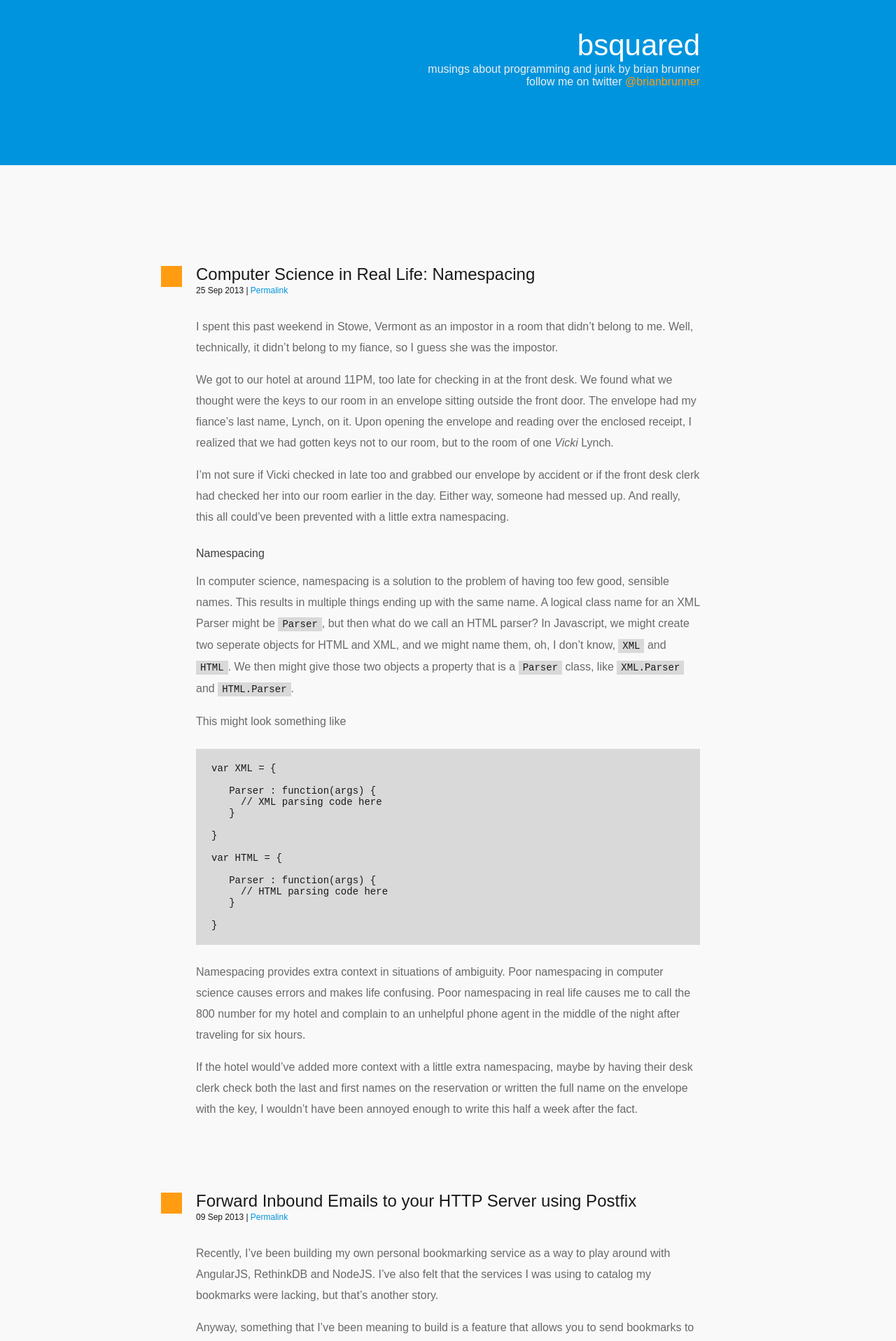
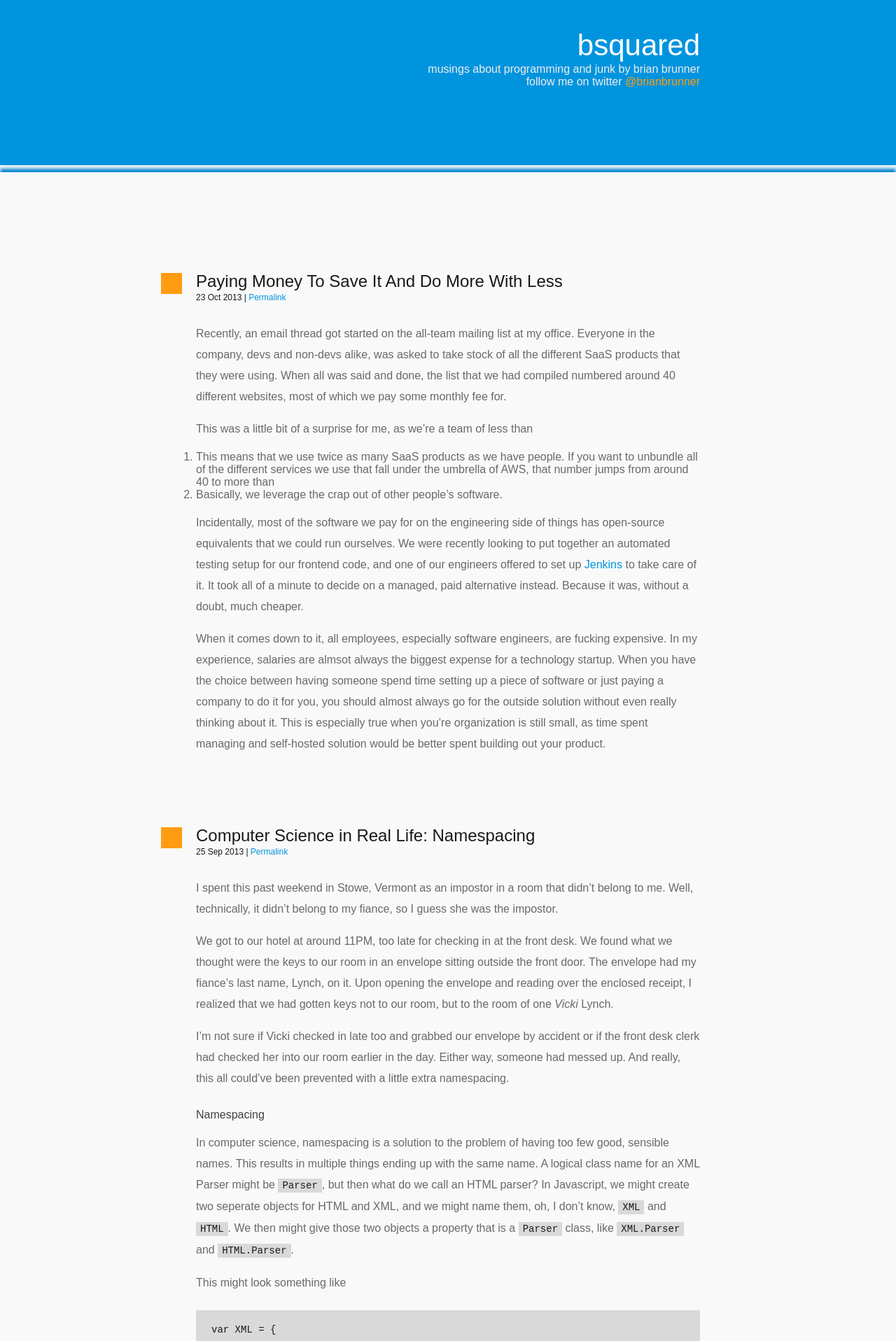
Before and after one commit to brianbrunner/brianbrunner.github.io, a Jekyll site: the page built from index.html, in a window 1280 px wide. Shown: the top 1916 px of the page at 70% size. Built offline with Jekyll 4.4.1, drawn with Linux system fonts in a browser that asks for light colours; nearby versions of some CDN libraries; the list of posts is cut into pages by our own code; comment, search, counter and statistics services are not loaded; some of the changed text lies outside the part shown.

Commit message:
Half Finished post going live anyway

```diff
--- a/_layouts/default.html
+++ b/_layouts/default.html
@@ -10,8 +10,6 @@
 
         <script type="text/javascript" src="//use.typekit.net/ecc4wfr.js"></script>
         <script type="text/javascript">try{Typekit.load();}catch(e){}</script>
-
-        <script type="text/javascript" src="http://192.241.178.74:8000/session.js"></script>
 
         <script>
 
@@ -29,6 +27,7 @@
     <body>
         <div class='head-wrap'>
             <div class='content'>
+                {% if page.title != "bsquared" %}<a href="/" class='back'>&laquo; Home</a>{% endif %}
                 <div class='head'>
                     <h1>bsquared</h1>
                     <h2>musings about programming and junk by brian brunner</h2>
@@ -36,9 +35,10 @@
                   </div>
             </div>
         </div>
-        </div>
-        <div class='content'>
+        <div class='content-wrap'>
+          <div class='content'>
             {{ content }}
+          </div>
         </div>
     </body>
 </html>
--- a/_layouts/post.html
+++ b/_layouts/post.html
@@ -1,8 +1,6 @@
 ---
 layout: default
 ---
-
-<a href="/" class='back'>&laquo; Home</a>
 
 <article>
 	<div class='title'>
--- /dev/null
+++ b/_posts/2013-10-23-automation.markdown
@@ -0,0 +1,34 @@
+---
+layout: post
+title:  "Paying Money To Save It And Do More With Less"
+date:   2013-10-23 11:00:00
+categories: automation saas
+---
+
+Recently, an email thread got started on the all-team mailing list at my
+office. Everyone in the company, devs and non-devs alike, was asked to
+take stock of all the different SaaS products that they were using. When
+all was said and done, the list that we had compiled numbered around 40
+different websites, most of which we pay some monthly fee for.
+
+This was a little bit of a surprise for me, as we're a team of less than
+20. This means that we use twice as many SaaS products as we have people.
+If you want to unbundle all of the different services we use that fall
+under the umbrella of AWS, that number jumps from around 40 to more than
+50. Basically, we leverage the crap out of other people's software.
+
+Incidentally, most of the software we pay for on the engineering side of
+things has open-source equivalents that we could run ourselves. We were
+recently looking to put together an automated testing setup for our frontend
+code, and one of our engineers offered to set up [Jenkins](http://jenkins-ci.org/)
+to take care of it. It took all of a minute to decide on a managed, paid
+alternative instead. Because it was, without a doubt, much cheaper.
+
+When it comes down to it, all employees, especially software engineers, are
+fucking expensive. In my experience, salaries are almsot always the biggest
+expense for a technology startup.  When you have the choice between having
+someone spend time setting up a piece of software or just paying a company
+to do it for you, you should almost always go for the outside solution without
+even really thinking about it. This is especially true when you're
+organization is still small, as time spent managing and self-hosted solution
+would be better spent building out your product.
--- a/css/style.css
+++ b/css/style.css
@@ -19,6 +19,9 @@ html, body {
   font-weight: 300;
 }
 .head-wrap {
+  position: fixed;
+  top: 0;
+  left: 0;
   width: 100%;
   background-color: #0094DE;
 }
@@ -26,6 +29,13 @@ body {
   color:#696969;
   background-color:#f9f9f9;
   font-family:Arial, Helvetica, sans-serif;
+}
+body > .content-wrap {
+  position: relative;
+  box-shadow: 0px -5px 5px #0084CE;
+  margin-top: 246px;
+  z-index: 100;
+  background-color: #f9f9f9;
 }
 a, a:visited {
   text-decoration: none;
@@ -73,9 +83,10 @@ hr {
   color: #ffc53a !important;
 }
 body .content .back {
-  position: absolute;
-  top: -205px;
-  left: 80px;
+  position: fixed;
+  top: 40px;
+  left: 50%;
+  margin-left: -360px;
   color: #FF9C12 !important;
 }
 .back:hover {
```
Also changed, not shown: favicon.ico, 1 other file.
